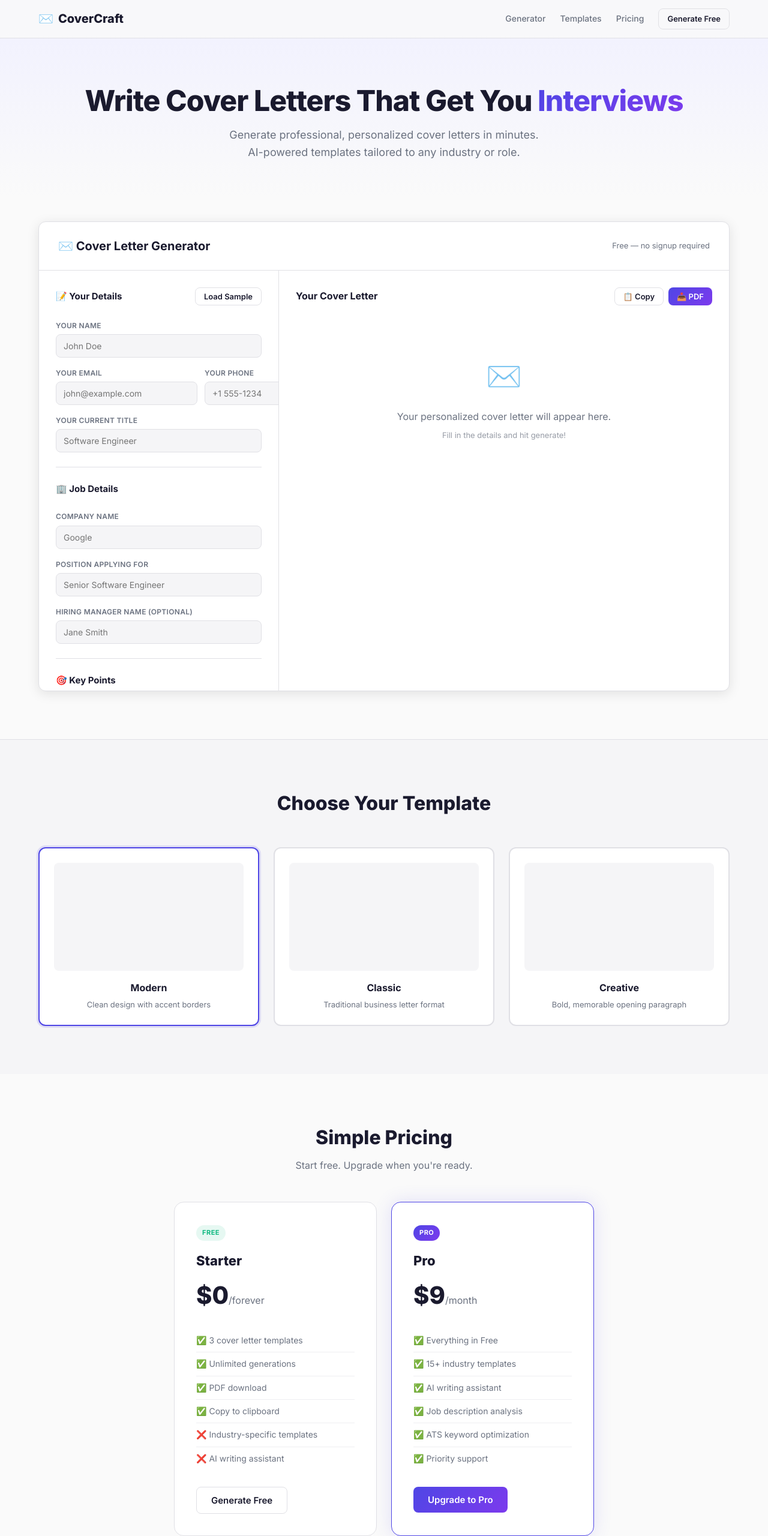
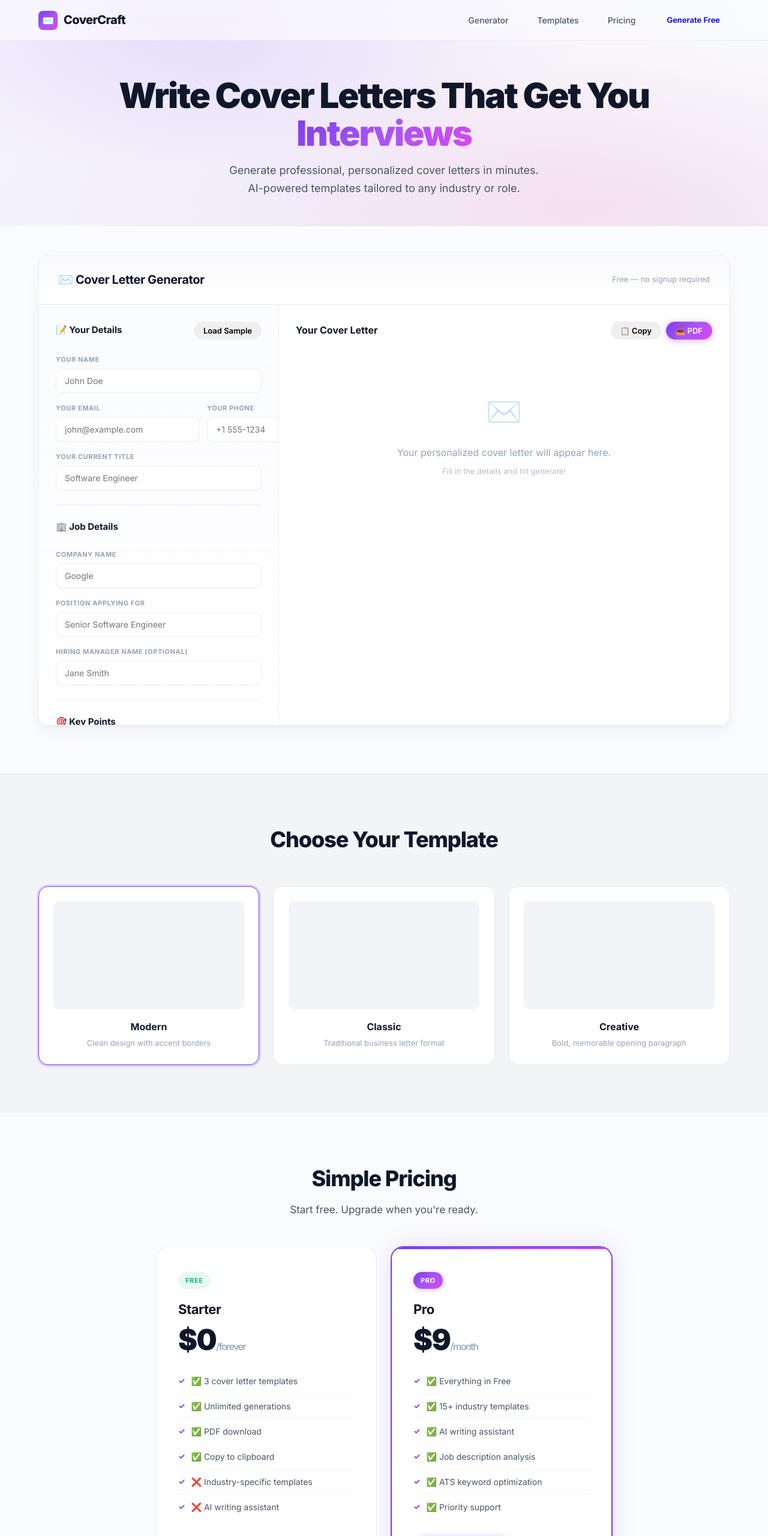
Before and after one commit to Gillbillieee/covercraft, a plain HTML site: page index.html in a window 1280 px wide. Shown: the top 2560 px of the page at 60% size. Drawn offline with Linux system fonts and the light colour scheme; a web font is replaced by a local one.

Commit message:
Modernize CSS: glassmorphism, refined typography, pill buttons, mesh gradients + AdSense integration

```diff
--- a/src/css/style.css
+++ b/src/css/style.css
@@ -1,59 +1,182 @@
+/* ===== CoverCraft — Modern 2026 Design System ===== */
+
+@import url('https://fonts.googleapis.com/css2?family=Inter:wght@300;400;500;600;700;800;900&family=Playfair+Display:ital,wght@0,400;0,600;1,400&display=swap');
+
 *, *::before, *::after { box-sizing: border-box; margin: 0; padding: 0; }
 
 :root {
-  --bg: #fafafa; --surface: #fff; --surface-2: #f5f5f7;
-  --border: #e0e0e5; --text: #1a1a2e; --text-dim: #6b7280;
-  --primary: #4f46e5; --primary-hover: #4338ca;
-  --accent: #0ea5e9; --gradient-1: #4f46e5; --gradient-2: #7c3aed;
-  --warning: #f59e0b; --danger: #ef4444; --success: #10b981;
-  --radius: 12px; --radius-sm: 8px; --shadow: 0 1px 3px rgba(0,0,0,0.08);
-  --shadow-lg: 0 4px 20px rgba(0,0,0,0.1);
+  --bg: #fafbfe;
+  --surface: rgba(255, 255, 255, 0.78);
+  --surface-solid: #ffffff;
+  --surface-2: #f3f4f8;
+  --border: rgba(0, 0, 0, 0.06);
+  --border-hover: rgba(0, 0, 0, 0.12);
+  --text: #0f172a;
+  --text-secondary: #475569;
+  --text-dim: #94a3b8;
+
+  --primary: #7c3aed;
+  --primary-hover: #6d28d9;
+  --primary-light: rgba(124, 58, 237, 0.08);
+  --primary-glow: rgba(124, 58, 237, 0.3);
+  --accent: #ec4899;
+  --accent-2: #f59e0b;
+
+  --gradient-primary: linear-gradient(135deg, #7c3aed 0%, #a855f7 50%, #d946ef 100%);
+  --gradient-hero: radial-gradient(ellipse at 20% 10%, rgba(124, 58, 237, 0.1) 0%, transparent 50%),
+                   radial-gradient(ellipse at 80% 90%, rgba(236, 72, 153, 0.07) 0%, transparent 50%),
+                   linear-gradient(180deg, #fafbfe 0%, #f4f2fa 100%);
+
+  --shadow-sm: 0 1px 2px rgba(0, 0, 0, 0.03), 0 1px 3px rgba(0, 0, 0, 0.02);
+  --shadow-md: 0 4px 6px -1px rgba(0, 0, 0, 0.04), 0 2px 4px -2px rgba(0, 0, 0, 0.03);
+  --shadow-lg: 0 10px 25px -3px rgba(0, 0, 0, 0.06), 0 4px 10px -4px rgba(0, 0, 0, 0.03);
+  --shadow-xl: 0 20px 50px -12px rgba(0, 0, 0, 0.1);
+  --shadow-glow: 0 0 40px rgba(124, 58, 237, 0.15);
+
+  --radius: 16px;
+  --radius-sm: 10px;
+  --radius-pill: 9999px;
 }
 
 html { scroll-behavior: smooth; }
-body { font-family: 'Inter', sans-serif; background: var(--bg); color: var(--text); line-height: 1.6; overflow-x: hidden; }
+
+body {
+  font-family: 'Inter', -apple-system, BlinkMacSystemFont, sans-serif;
+  background: var(--bg); color: var(--text); line-height: 1.65;
+  overflow-x: hidden;
+  -webkit-font-smoothing: antialiased;
+}
+
 .container { max-width: 1200px; margin: 0 auto; padding: 0 24px; }
 
-/* Buttons */
-.btn { display: inline-flex; align-items: center; gap: 8px; padding: 10px 20px; border: 1px solid var(--border); border-radius: var(--radius-sm); font-family: inherit; font-size: 14px; font-weight: 600; cursor: pointer; transition: all 0.2s ease; text-decoration: none; background: transparent; color: var(--text); }
-.btn-primary { background: linear-gradient(135deg, var(--gradient-1), var(--gradient-2)); color: #fff; border: none; }
-.btn-primary:hover { transform: translateY(-1px); box-shadow: 0 4px 16px rgba(79,70,229,0.3); }
-.btn-outline { background: transparent; color: var(--text); border-color: var(--border); }
-.btn-outline:hover { border-color: var(--primary); color: var(--primary); }
-.btn-sm { padding: 6px 14px; font-size: 13px; }
-.btn-lg { padding: 12px 24px; font-size: 15px; }
+/* ===== Buttons ===== */
+.btn {
+  display: inline-flex; align-items: center; gap: 8px;
+  padding: 11px 22px; border: none; border-radius: var(--radius-pill);
+  font-family: inherit; font-size: 14px; font-weight: 600;
+  cursor: pointer; transition: all 0.25s cubic-bezier(0.4, 0, 0.2, 1);
+  text-decoration: none; position: relative; overflow: hidden;
+}
+.btn-primary {
+  background: var(--gradient-primary); color: #fff;
+  box-shadow: 0 2px 12px rgba(124, 58, 237, 0.35), inset 0 1px 0 rgba(255,255,255,0.2);
+}
+.btn-primary:hover {
+  transform: translateY(-2px);
+  box-shadow: 0 6px 24px rgba(124, 58, 237, 0.4), inset 0 1px 0 rgba(255,255,255,0.2);
+}
+.btn-primary:active { transform: translateY(0); }
 
-/* Navbar */
-.navbar { position: fixed; top: 0; left: 0; right: 0; z-index: 100; background: rgba(250,250,250,0.85); backdrop-filter: blur(20px); border-bottom: 1px solid var(--border); padding: 14px 0; }
+.btn-secondary {
+  background: var(--surface-solid); color: var(--text);
+  border: 1.5px solid var(--border); box-shadow: var(--shadow-sm);
+}
+.btn-secondary:hover {
+  border-color: var(--primary); color: var(--primary);
+  box-shadow: var(--shadow-md); transform: translateY(-1px);
+}
+
+.btn-sm { padding: 7px 16px; font-size: 13px; }
+.btn-lg { padding: 14px 28px; font-size: 15px; }
+
+/* ===== Navbar ===== */
+.navbar {
+  position: fixed; top: 0; left: 0; right: 0; z-index: 100;
+  background: rgba(250, 251, 254, 0.7);
+  backdrop-filter: blur(24px) saturate(180%);
+  -webkit-backdrop-filter: blur(24px) saturate(180%);
+  border-bottom: 1px solid var(--border); padding: 16px 0;
+}
 .nav-inner { display: flex; align-items: center; justify-content: space-between; }
-.logo { font-size: 20px; font-weight: 800; color: var(--text); text-decoration: none; display: flex; align-items: center; gap: 8px; }
+
+.logo {
+  font-size: 20px; font-weight: 800; color: var(--text);
+  text-decoration: none; display: flex; align-items: center; gap: 10px;
+  letter-spacing: -0.03em;
+}
+.logo-icon {
+  width: 32px; height: 32px; border-radius: 8px;
+  background: var(--gradient-primary);
+  display: flex; align-items: center; justify-content: center;
+  color: #fff; font-size: 16px;
+}
+
 .nav-links { display: flex; align-items: center; gap: 24px; }
-.nav-link { color: var(--text-dim); text-decoration: none; font-size: 14px; font-weight: 500; transition: color 0.2s; }
-.nav-link:hover { color: var(--text); }
+.nav-link {
+  color: var(--text-secondary); text-decoration: none;
+  font-size: 14px; font-weight: 500; transition: all 0.2s;
+  padding: 6px 12px; border-radius: var(--radius-sm);
+}
+.nav-link:hover { color: var(--text); background: var(--primary-light); }
 
-/* Hero */
-.hero { padding: 140px 0 60px; text-align: center; background: linear-gradient(180deg, #f0f0ff 0%, var(--bg) 100%); }
-.hero h1 { font-size: clamp(28px, 4vw, 48px); font-weight: 800; line-height: 1.15; margin-bottom: 16px; letter-spacing: -0.02em; color: var(--text); }
-.gradient-text { background: linear-gradient(135deg, var(--gradient-1), var(--gradient-2)); -webkit-background-clip: text; -webkit-text-fill-color: transparent; background-clip: text; }
-.hero-subtitle { font-size: clamp(15px, 2vw, 18px); color: var(--text-dim); max-width: 520px; margin: 0 auto; }
+/* ===== Hero ===== */
+.hero {
+  padding: calc(80px + 48px) 0 48px; text-align: center;
+  background: var(--gradient-hero); position: relative; overflow: hidden;
+}
+.hero::before {
+  content: ''; position: absolute; inset: 0; pointer-events: none;
+  background: radial-gradient(circle at 30% 20%, rgba(124,58,237,0.06) 0%, transparent 50%),
+              radial-gradient(circle at 70% 80%, rgba(236,72,153,0.05) 0%, transparent 50%);
+}
+.hero-content { position: relative; z-index: 1; }
 
-/* Generator Section */
-.gen-section { padding: 40px 0 80px; }
-.gen-card { background: var(--surface); border: 1px solid var(--border); border-radius: var(--radius); overflow: hidden; box-shadow: var(--shadow-lg); }
-.gen-header { padding: 24px 32px; border-bottom: 1px solid var(--border); display: flex; justify-content: space-between; align-items: center; }
-.gen-header h2 { font-size: 20px; font-weight: 700; }
+.hero h1 {
+  font-size: clamp(34px, 5vw, 58px); font-weight: 900; line-height: 1.08;
+  margin-bottom: 16px; letter-spacing: -0.035em; color: var(--text);
+}
+.gradient-text {
+  background: var(--gradient-primary);
+  -webkit-background-clip: text; -webkit-text-fill-color: transparent; background-clip: text;
+}
+.hero-subtitle {
+  font-size: clamp(16px, 2vw, 18px); color: var(--text-secondary);
+  max-width: 520px; margin: 0 auto; line-height: 1.65;
+}
+
+/* ===== Generator Section ===== */
+.gen-section { padding: 48px 0 80px; }
+.gen-card {
+  background: var(--surface-solid);
+  border: 1px solid var(--border);
+  border-radius: var(--radius);
+  overflow: hidden; box-shadow: var(--shadow-lg);
+}
+.gen-header {
+  padding: 24px 32px; border-bottom: 1px solid var(--border);
+  display: flex; justify-content: space-between; align-items: center;
+  background: linear-gradient(180deg, rgba(243,244,248,0.5), transparent);
+}
+.gen-header h2 { font-size: 20px; font-weight: 700; letter-spacing: -0.02em; }
 .app-hint { font-size: 13px; color: var(--text-dim); margin: 0 !important; }
+
 .gen-body { display: grid; grid-template-columns: 400px 1fr; min-height: 500px; }
 
 /* Input Panel */
-.input-panel { padding: 28px; border-right: 1px solid var(--border); display: flex; flex-direction: column; gap: 16px; overflow-y: auto; max-height: calc(100vh - 100px); }
+.input-panel {
+  padding: 28px; border-right: 1px solid var(--border);
+  display: flex; flex-direction: column; gap: 16px;
+  overflow-y: auto; max-height: calc(100vh - 100px);
+  background: linear-gradient(180deg, rgba(250,251,254,0.9), var(--surface-solid));
+}
 .panel-header { display: flex; justify-content: space-between; align-items: center; margin-bottom: 8px; }
 .panel-header h3 { font-size: 15px; font-weight: 700; }
 
-.form-group { display: flex; flex-direction: column; gap: 5px; }
-.form-group label { font-size: 12px; font-weight: 600; color: var(--text-dim); text-transform: uppercase; letter-spacing: 0.3px; }
-textarea, input[type="text"], input[type="email"], input[type="tel"], select { background: var(--surface-2); border: 1px solid var(--border); border-radius: var(--radius-sm); padding: 10px 12px; color: var(--text); font-family: inherit; font-size: 14px; transition: border-color 0.2s; outline: none; resize: vertical; }
-textarea:focus, input[type="text"]:focus, input[type="email"]:focus, input[type="tel"]:focus, select:focus { border-color: var(--primary); box-shadow: 0 0 0 3px rgba(79,70,229,0.1); }
+.form-group { display: flex; flex-direction: column; gap: 6px; }
+.form-group label {
+  font-size: 11px; font-weight: 650; color: var(--text-dim);
+  text-transform: uppercase; letter-spacing: 0.6px;
+}
+textarea, input[type="text"], input[type="email"], input[type="tel"], select {
+  background: var(--surface-solid);
+  border: 1.5px solid var(--border); border-radius: var(--radius-sm);
+  padding: 11px 14px; color: var(--text); font-family: inherit; font-size: 14px;
+  transition: all 0.2s ease; outline: none; resize: vertical; box-shadow: var(--shadow-sm);
+}
+textarea:focus, input[type="text"]:focus, input[type="email"]:focus, input[type="tel"]:focus, select:focus {
+  border-color: var(--primary);
+  box-shadow: 0 0 0 3px rgba(124, 58, 237, 0.12), var(--shadow-sm);
+}
 .form-row { display: grid; grid-template-columns: 1fr 1fr; gap: 12px; }
 
 .divider { border: none; border-top: 1px solid var(--border); margin: 8px 0; }
@@ -67,53 +190,108 @@ textarea:focus, input[type="text"]:focus, input[type="email"]:focus, input[type=
 .letter-output { flex: 1; overflow-y: auto; }
 
 /* Letter Styles */
-.letter-card { background: var(--surface-2); border: 1px solid var(--border); border-radius: var(--radius-sm); padding: 32px; line-height: 1.7; font-size: 14px; white-space: pre-wrap; }
+.letter-card {
+  background: linear-gradient(135deg, #fefefe, #f9fafb);
+  border: 1px solid var(--border); border-radius: var(--radius-sm);
+  padding: 36px; line-height: 1.75; font-size: 14px;
+  white-space: pre-wrap; box-shadow: inset 0 1px 0 rgba(255,255,255,0.8);
+}
 
 .empty-state { text-align: center; padding: 60px 20px; color: var(--text-dim); }
-.empty-icon { font-size: 48px; margin-bottom: 16px; }
+.empty-icon { font-size: 48px; margin-bottom: 16px; opacity: 0.5; }
 .empty-hint { font-size: 13px; opacity: 0.7; margin-top: 8px; }
 
 .loading-state { text-align: center; padding: 60px 20px; color: var(--text-dim); }
-.spinner { width: 40px; height: 40px; border: 3px solid var(--border); border-top-color: var(--primary); border-radius: 50%; animation: spin 0.8s linear infinite; margin: 0 auto 16px; }
+.spinner {
+  width: 40px; height: 40px; border: 3px solid var(--border);
+  border-top-color: var(--primary); border-radius: 50%;
+  animation: spin 0.8s linear infinite; margin: 0 auto 16px;
+}
 @keyframes spin { to { transform: rotate(360deg); } }
 
-/* Templates Section */
+/* ===== Templates Section ===== */
 .templates-section { padding: 80px 0; background: var(--surface-2); border-top: 1px solid var(--border); }
-.templates-section h2 { text-align: center; font-size: 32px; font-weight: 800; margin-bottom: 48px; color: var(--text); }
+.templates-section h2 { text-align: center; font-size: clamp(28px, 4vw, 36px); font-weight: 800; margin-bottom: 48px; letter-spacing: -0.03em; }
+
 .templates-grid { display: grid; grid-template-columns: repeat(3, 1fr); gap: 24px; }
-.template-card { background: var(--surface); border: 2px solid var(--border); border-radius: var(--radius); padding: 24px; text-align: center; cursor: pointer; transition: all 0.2s ease; }
-.template-card:hover { transform: translateY(-2px); box-shadow: var(--shadow-lg); }
-.template-card.active { border-color: var(--primary); box-shadow: 0 0 0 3px rgba(79,70,229,0.15); }
-.template-preview { height: 180px; background: var(--surface-2); border-radius: var(--radius-sm); margin-bottom: 16px; display: flex; align-items: center; justify-content: center; font-size: 48px; }
-.template-card h3 { font-size: 16px; font-weight: 700; margin-bottom: 4px; color: var(--text); }
+.template-card {
+  background: var(--surface-solid); border: 1.5px solid var(--border);
+  border-radius: var(--radius); padding: 24px; text-align: center;
+  cursor: pointer; transition: all 0.3s cubic-bezier(0.4, 0, 0.2, 1);
+  position: relative; overflow: hidden;
+}
+.template-card::before {
+  content: ''; position: absolute; inset: 0;
+  background: var(--gradient-primary); opacity: 0; transition: opacity 0.3s; border-radius: inherit;
+}
+.template-card:hover { transform: translateY(-4px); box-shadow: var(--shadow-xl); border-color: transparent; }
+.template-card:hover::before { opacity: 0.04; }
+.template-card.active { border-color: var(--primary); box-shadow: 0 0 0 3px rgba(124, 58, 237, 0.15), var(--shadow-md); }
+
+.template-preview {
+  height: 180px; background: var(--surface-2); border-radius: var(--radius-sm);
+  margin-bottom: 16px; display: flex; align-items: center; justify-content: center;
+  font-size: 48px; position: relative; overflow: hidden;
+}
+.template-card h3 { font-size: 16px; font-weight: 700; margin-bottom: 4px; }
 .template-card p { font-size: 13px; color: var(--text-dim); }
 
-/* Pricing */
+/* ===== Pricing ===== */
 .pricing-section { padding: 80px 0; text-align: center; }
-.pricing-section h2 { font-size: 32px; font-weight: 800; margin-bottom: 8px; color: var(--text); }
-.pricing-subtitle { color: var(--text-dim); margin-bottom: 48px; font-size: 16px; }
-.pricing-grid { display: grid; grid-template-columns: repeat(2, 1fr); gap: 24px; max-width: 700px; margin: 0 auto; }
-.pricing-card { background: var(--surface); border: 1px solid var(--border); border-radius: 16px; padding: 36px; text-align: left; transition: all 0.2s ease; }
-.pricing-card:hover { transform: translateY(-2px); box-shadow: var(--shadow-lg); }
-.pricing-card.featured { border-color: var(--primary); box-shadow: 0 0 30px rgba(79,70,229,0.15); }
-.pricing-badge { display: inline-block; font-size: 11px; font-weight: 700; text-transform: uppercase; letter-spacing: 0.5px; padding: 4px 10px; border-radius: 20px; margin-bottom: 16px; }
-.pricing-badge.free { background: rgba(16,185,129,0.1); color: var(--success); }
-.pricing-badge.pro { background: linear-gradient(135deg, var(--gradient-1), var(--gradient-2)); color: #fff; }
-.pricing-card h3 { font-size: 22px; font-weight: 800; margin-bottom: 8px; color: var(--text); }
-.price { font-size: 40px; font-weight: 800; margin-bottom: 24px; color: var(--text); }
-.price span { font-size: 16px; color: var(--text-dim); font-weight: 400; }
+.pricing-section h2 { font-size: clamp(28px, 4vw, 36px); font-weight: 800; margin-bottom: 8px; letter-spacing: -0.03em; }
+.pricing-subtitle { color: var(--text-secondary); margin-bottom: 48px; font-size: 17px; }
+
+.pricing-grid { display: grid; grid-template-columns: repeat(2, 1fr); gap: 24px; max-width: 760px; margin: 0 auto; }
+.pricing-card {
+  background: var(--surface-solid); border: 1.5px solid var(--border);
+  border-radius: 20px; padding: 40px 36px; text-align: left;
+  transition: all 0.3s cubic-bezier(0.4, 0, 0.2, 1); position: relative; overflow: hidden;
+}
+.pricing-card::before {
+  content: ''; position: absolute; top: 0; left: 0; right: 0; height: 3px;
+  background: var(--gradient-primary); opacity: 0; transition: opacity 0.3s;
+}
+.pricing-card:hover { transform: translateY(-4px); box-shadow: var(--shadow-xl); border-color: transparent; }
+.pricing-card:hover::before { opacity: 1; }
+
+.pricing-card.featured {
+  border-color: var(--primary);
+  box-shadow: 0 0 0 1px var(--primary), var(--shadow-glow);
+}
+.pricing-card.featured::before { opacity: 1; }
+
+.pricing-badge {
+  display: inline-flex; align-items: center; gap: 4px;
+  font-size: 11px; font-weight: 700; text-transform: uppercase; letter-spacing: 0.6px;
+  padding: 5px 12px; border-radius: var(--radius-pill); margin-bottom: 16px;
+}
+.pricing-badge.free { background: rgba(16, 185, 129, 0.1); color: #10b981; }
+.pricing-badge.pro {
+  background: var(--gradient-primary); color: #fff;
+  box-shadow: 0 2px 8px rgba(124, 58, 237, 0.3);
+}
+
+.pricing-card h3 { font-size: 22px; font-weight: 700; margin-bottom: 8px; letter-spacing: -0.02em; }
+.price { font-size: 48px; font-weight: 900; margin-bottom: 24px; color: var(--text); letter-spacing: -0.03em; line-height: 1; }
+.price span { font-size: 16px; color: var(--text-dim); font-weight: 500; }
+
 .feature-list { list-style: none; padding: 0; margin-bottom: 28px; }
-.feature-list li { padding: 8px 0; font-size: 14px; color: var(--text-dim); border-bottom: 1px solid rgba(224,224,229,0.5); }
+.feature-list li {
+  padding: 9px 0; font-size: 14px; color: var(--text-secondary);
+  border-bottom: 1px solid rgba(0, 0, 0, 0.04);
+  display: flex; align-items: center; gap: 10px;
+}
+.feature-list li::before { content: '✓'; color: var(--primary); font-weight: 700; font-size: 13px; }
 .feature-list li:last-child { border-bottom: none; }
 
-/* Footer */
-.footer { padding: 40px 0; border-top: 1px solid var(--border); text-align: center; background: var(--surface-2); }
+/* ===== Footer ===== */
+.footer { padding: 40px 0; border-top: 1px solid var(--border); background: var(--surface-2); }
 .footer-inner { display: flex; flex-direction: column; align-items: center; gap: 8px; }
-.footer-brand { font-size: 20px; font-weight: 800; color: var(--text); }
+.footer-brand { font-size: 20px; font-weight: 800; letter-spacing: -0.03em; }
 .footer p { color: var(--text-dim); font-size: 14px; }
-.footer-note { font-size: 12px !important; opacity: 0.6; margin-top: 16px !important; }
+.footer-note { font-size: 12px !important; opacity: 0.5; margin-top: 16px !important; }
 
-/* Responsive */
+/* ===== Responsive ===== */
 @media (max-width: 900px) {
   .gen-body { grid-template-columns: 1fr; }
   .input-panel { border-right: none; max-height: none; }
@@ -121,9 +299,20 @@ textarea:focus, input[type="text"]:focus, input[type="email"]:focus, input[type=
   .pricing-grid { grid-template-columns: 1fr; }
 }
 
-/* Print styles */
+@media (max-width: 600px) {
+  .nav-links { gap: 8px; }
+  .hero h1 { font-size: clamp(28px, 8vw, 40px); }
+}
+
+/* ===== Print ===== */
 @media print {
   body * { visibility: hidden; }
   .letter-output, .letter-output * { visibility: visible; }
   .letter-output { position: absolute; left: 0; top: 0; width: 100%; padding: 40px; box-shadow: none; border: none; }
 }
+
+/* ===== Scrollbar & Selection ===== */
+::-webkit-scrollbar { width: 6px; height: 6px; }
+::-webkit-scrollbar-track { background: transparent; }
+::-webkit-scrollbar-thumb { background: var(--border-hover); border-radius: 3px; }
+::selection { background: rgba(124, 58, 237, 0.15); color: var(--primary); }
```
Also changed, not shown: about.html (added, +55 -0 lines), contact.html (added, +41 -0 lines), index.html (+6 -1 lines), privacy.html (added, +100 -0 lines), ads.txt (added).
